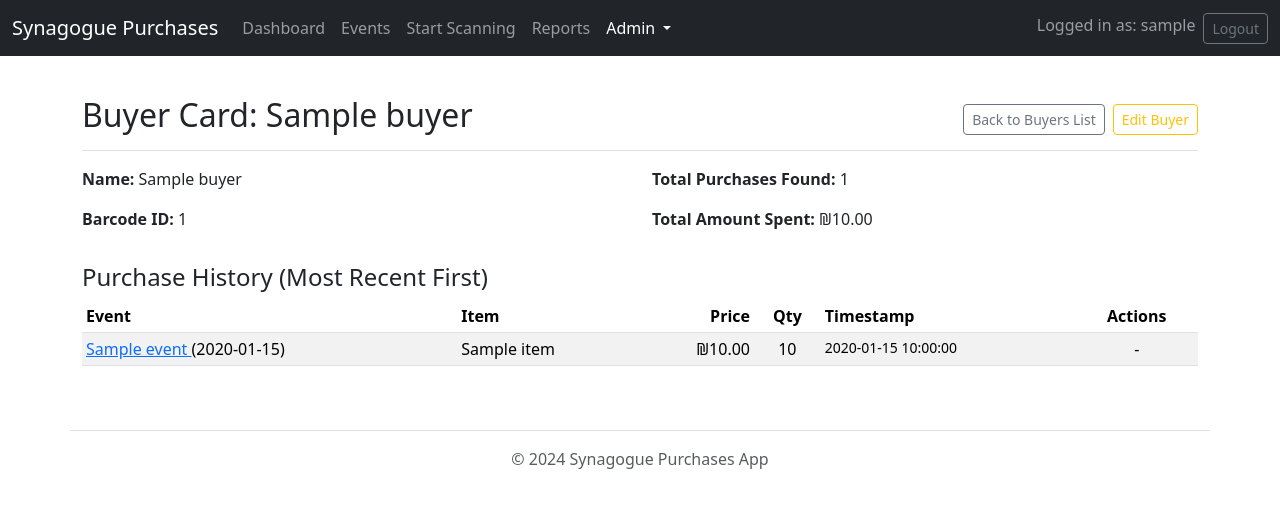
After one commit to Uriel1010/Synagog-Manager, a Flask app: page /admin/buyer/1/card in a window 1280 px wide. The commit adds this page. Shown: the top 508 px of the page. Run offline with Flask 3, Linux system fonts and the light colour scheme; a user stored in the database is signed in; tables that the repository leaves empty hold one stand-in row (values such as "Sample post"); parts of the project's set-up code (start-up, migrations or seed data) failed here and were passed over.

Commit message:
feat: Add buyer card and item purchase history routes; enhance templates for detailed views and purchase tracking

```diff
--- a/app/routes/admin.py
+++ b/app/routes/admin.py
@@ -3,13 +3,15 @@ import io # For in-memory buffer
 import pandas as pd # For Excel generation
 from flask import (
     Blueprint, render_template, redirect, url_for, flash, request,
-    abort, make_response, jsonify # Added make_response, jsonify
+    abort, make_response, jsonify, current_app # Added make_response, jsonify
 )
 from flask_login import login_required, current_user
 from app import db
-from app.models import Buyer, Item
+from app.models import Buyer, Item, Purchase, Event
 from app.forms import BuyerForm, ItemForm, DeleteForm
 from app.utils.barcode_utils import generate_barcode_uri
+from sqlalchemy.orm import joinedload # Import joinedload for efficient queries
+
 # from app.forms import BuyerForm, ItemForm, DeleteForm # Already imported
 
 bp = Blueprint('admin', __name__)
@@ -331,3 +333,74 @@ def download_excel():
         # Redirect back or return an error response
         # Redirecting might lose the context, returning JSON error might be better for AJAX call
         return jsonify({"error": "Server error generating file"}), 500
+
+
+# --- NEW: Buyer Card Route ---
+@bp.route('/buyer/<int:buyer_id>/card')
+@admin_required
+def buyer_card(buyer_id):
+    """Displays a detailed card view for a specific buyer."""
+    buyer = db.session.get(Buyer, buyer_id)
+    if not buyer:
+        flash(f"Buyer with ID {buyer_id} not found.", "warning")
+        return redirect(url_for('admin.list_buyers'))
+
+    # Query all purchases for this buyer, loading related data efficiently
+    purchases = Purchase.query.options(
+        joinedload(Purchase.item), # Load the Item object with the Purchase
+        joinedload(Purchase.event) # Load the Event object with the Purchase
+    ).filter(Purchase.buyer_id == buyer_id)\
+     .order_by(Purchase.timestamp.desc())\
+        .all()
+
+    # Calculate total spent by this buyer (optional but useful)
+    total_spent = db.session.query(db.func.sum(Purchase.total_price))\
+                            .filter(Purchase.buyer_id == buyer_id)\
+                            .scalar() or 0.0
+
+    return render_template(
+        'admin/buyer_card.html',
+        title=f"Buyer Card: {buyer.name}",
+        buyer=buyer,
+        purchases=purchases,
+        total_spent=total_spent
+    )
+
+
+# --- NEW: Item Purchase History Route ---
+@bp.route('/item/<int:item_id>/history')
+@admin_required
+def item_history(item_id):
+    """Displays recent purchase history for a specific item."""
+    item = db.session.get(Item, item_id)
+    if not item:
+        flash(f"Item with ID {item_id} not found.", "warning")
+        return redirect(url_for('admin.list_items'))
+
+    # Query recent purchases for this item
+    # Add a limit to avoid excessively long pages for popular items
+    limit = 50 # Show the last 50 purchases, adjust as needed
+    purchases = Purchase.query.options(
+        joinedload(Purchase.buyer), # Load the Buyer object
+        joinedload(Purchase.event)  # Load the Event object
+    ).filter(Purchase.item_id == item_id)\
+     .order_by(Purchase.timestamp.desc())\
+     .limit(limit)\
+     .all()
+
+    # Calculate total revenue from this item (optional)
+    total_revenue = db.session.query(db.func.sum(Purchase.total_price))\
+                              .filter(Purchase.item_id == item_id)\
+                              .scalar() or 0.0
+    purchase_count = Purchase.query.filter(Purchase.item_id == item_id).count()
+
+
+    return render_template(
+        'admin/item_history.html',
+        title=f"Item History: {item.name}",
+        item=item,
+        purchases=purchases,
+        total_revenue=total_revenue,
+        purchase_count=purchase_count,
+        limit=limit
+    )
--- /dev/null
+++ b/app/templates/admin/buyer_card.html
@@ -0,0 +1,72 @@
+{% extends "base.html" %}
+
+{% block title %}{{ title }}{% endblock %}
+
+{% block content %}
+    <div class="d-flex justify-content-between flex-wrap flex-md-nowrap align-items-center pt-3 pb-2 mb-3 border-bottom">
+        <h1 class="h2">Buyer Card: {{ buyer.name }}</h1>
+        <div class="btn-toolbar mb-2 mb-md-0">
+            <a href="{{ url_for('admin.list_buyers') }}" class="btn btn-sm btn-outline-secondary">
+                Back to Buyers List
+            </a>
+             <a href="{{ url_for('admin.edit_buyer', buyer_id=buyer.id) }}" class="btn btn-sm btn-outline-warning ms-2">
+                Edit Buyer
+            </a>
+        </div>
+    </div>
+
+    <div class="row mb-3">
+        <div class="col-md-6">
+            <p><strong>Name:</strong> {{ buyer.name }}</p>
+            <p><strong>Barcode ID:</strong> {{ buyer.barcode_id }}</p>
+        </div>
+        <div class="col-md-6">
+             <p><strong>Total Purchases Found:</strong> {{ purchases|length }}</p>
+             <p><strong>Total Amount Spent:</strong> ₪{{ "%.2f"|format(total_spent) }}</p> {# Format currency #}
+        </div>
+    </div>
+
+
+    <h4>Purchase History (Most Recent First)</h4>
+    {% if purchases %}
+    <div class="table-responsive">
+        <table class="table table-striped table-hover table-sm">
+            <thead>
+                <tr>
+                    <th scope="col">Event</th>
+                    <th scope="col">Item</th>
+                    <th scope="col" class="text-end">Price</th>
+                    <th scope="col" class="text-center">Qty</th>
+                    <th scope="col">Timestamp</th>
+                    <th scope="col" class="text-center">Actions</th>
+                </tr>
+            </thead>
+            <tbody>
+                {% for purchase in purchases %}
+                <tr>
+                    <td>
+                        {# Link to the scanning page for this specific event #}
+                        <a href="{{ url_for('scanning.start_scanning', event_id=purchase.event.id) }}" title="Go to scan page for this event">
+                            {{ purchase.event.event_name }}
+                        </a>
+                         ({{ purchase.event.gregorian_date.strftime('%Y-%m-%d') }})
+                    </td>
+                    <td>{{ purchase.item.name if purchase.item else 'N/A' }}</td>
+                    <td class="text-end">₪{{ "%.2f"|format(purchase.total_price) }}</td>
+                    <td class="text-center">{{ purchase.quantity }}</td>
+                    <td class="small">{{ purchase.timestamp.strftime('%Y-%m-%d %H:%M:%S') if purchase.timestamp else 'N/A' }}</td>
+                    <td class="text-center">
+                        {# Add link to delete this specific purchase? Maybe too risky here? #}
+                        {# <a href="#" class="btn btn-xs btn-danger disabled" title="Delete Purchase (Not enabled)">X</a> #}
+                        -
+                    </td>
+                </tr>
+                {% endfor %}
+            </tbody>
+        </table>
+    </div>
+    {% else %}
+    <p class="text-muted">No purchases found for this buyer.</p>
+    {% endif %}
+
+{% endblock %}
--- a/app/templates/admin/buyers_list.html
+++ b/app/templates/admin/buyers_list.html
@@ -30,6 +30,7 @@
                     <td>{{ buyer.barcode_id }}</td>
                     <td>
                         <a href="{{ url_for('admin.edit_buyer', buyer_id=buyer.id) }}" class="btn btn-sm btn-warning me-1 mb-1" title="Edit">Edit</a>
+                        <a href="{{ url_for('admin.buyer_card', buyer_id=buyer.id) }}" class="btn btn-sm btn-info me-1 mb-1" title="View Buyer Card">Card</a>
                         {# Delete Form - Only show if no purchases exist #}
                         {% if not buyer.purchases.first() %}
                         <form action="{{ url_for('admin.delete_buyer', buyer_id=buyer.id) }}" method="POST" style="display:inline;" onsubmit="return confirm('Are you sure you want to delete this buyer?');">
@@ -40,6 +41,7 @@
                          <button class="btn btn-sm btn-danger mb-1" disabled title="Cannot delete: Buyer has purchases">Delete</button>
                         {% endif %}
                     </td>
+
                 </tr>
                 {% endfor %}
             </tbody>
--- a/app/templates/admin/items_list.html
+++ b/app/templates/admin/items_list.html
@@ -32,6 +32,7 @@
                     <td>{% if item.is_unique %}<span class="badge bg-warning text-dark">Yes</span>{% else %}No{% endif %}</td>
                     <td>
                          <a href="{{ url_for('admin.edit_item', item_id=item.id) }}" class="btn btn-sm btn-warning me-1 mb-1" title="Edit">Edit</a>
+                         <a href="{{ url_for('admin.item_history', item_id=item.id) }}" class="btn btn-sm btn-info me-1 mb-1" title="View Purchase History">History</a>
                          {# Delete Form - Only show if no purchases exist #}
                          {% if not item.purchases.first() %}
                          <form action="{{ url_for('admin.delete_item', item_id=item.id) }}" method="POST" style="display:inline;" onsubmit="return confirm('Are you sure you want to delete this item?');">
--- a/requirements.txt
+++ b/requirements.txt
@@ -20,3 +20,4 @@ arabic-reshaper
 # requirements.txt (add these lines)
 pandas>=1.0.0
 openpyxl>=3.0.0
+convertdate
```
Also changed, not shown: app/templates/admin/item_history.html (added, +72 -0 lines), app/utils/hebrew_date_utils.py (+57 -12 lines).
